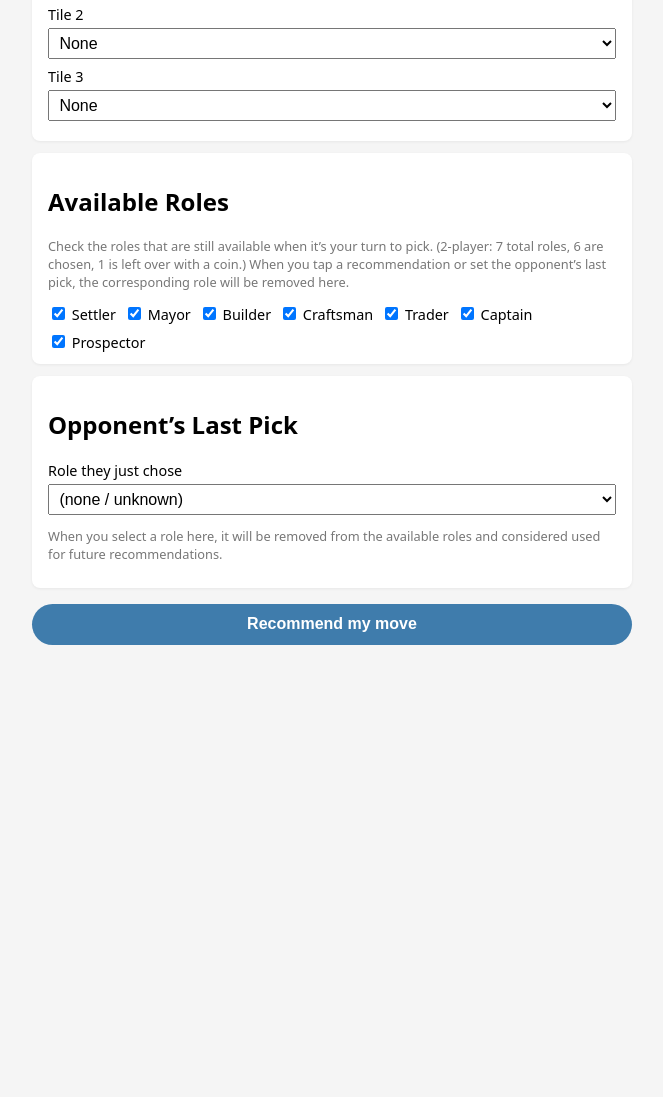
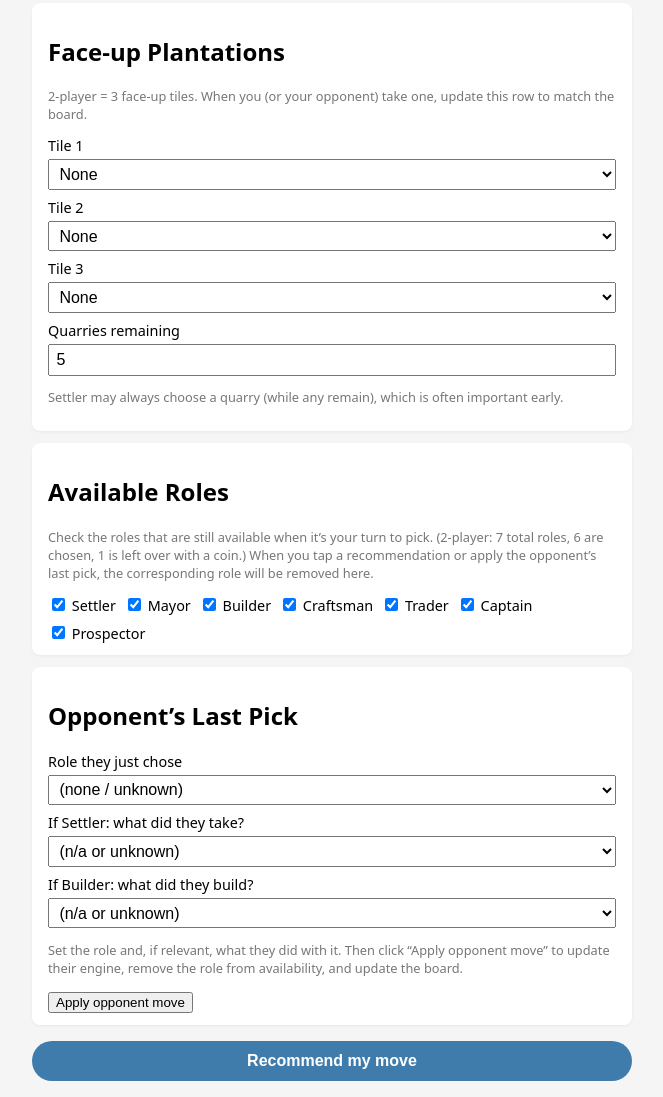
Before and after one commit to patrickrbarry/puerto-rico-helper, a plain HTML site: page index.html in a window 1280 px wide. Shown: the part 999-2096 px from the top of the page, without its empty margins (308-971 px from the left). Before the commit the page ends 1660 px from the top, so only its background shows below. Drawn offline with Linux system fonts and the light colour scheme.

Commit message:
Add quarry details and refine text in index.html
Updated various sections to include quarry information and improved wording for clarity.

```diff
--- a/index.html
+++ b/index.html
@@ -1,6 +1,6 @@
 <!DOCTYPE html>
 <html lang="en">
-<head>
+head>
   <meta charset="UTF-8" />
   <title>Puerto Rico Opening Helper</title>
   <meta name="viewport" content="width=device-width, initial-scale=1" />
@@ -56,8 +56,18 @@
 
     <section class="card">
       <h2>Your current engine</h2>
-      <p id="your-plantations-display" class="hint">Starting crop: (set by Governor). Extra plantations: none yet.</p>
+      <p id="your-plantations-display" class="hint">
+        Starting crop: (set by Governor). Extra plantations: none yet. Quarries: 0.
+      </p>
       <p id="your-buildings-display" class="hint">Buildings: none yet.</p>
+    </section>
+
+    <section class="card">
+      <h2>Opponent's current engine</h2>
+      <p id="opp-plantations-display" class="hint">
+        Starting crop: (set by Governor). Extra plantations: none yet. Quarries: 0.
+      </p>
+      <p id="opp-buildings-display" class="hint">Buildings: none yet.</p>
     </section>
 
     <section class="card">
@@ -100,6 +110,14 @@
           <option value="Coffee">Coffee</option>
         </select>
       </div>
+
+      <div class="field-row">
+        <label for="quarries-remaining">Quarries remaining</label>
+        <input id="quarries-remaining" type="number" min="0" max="5" value="5" />
+      </div>
+      <p class="hint">
+        Settler may always choose a quarry (while any remain), which is often important early.
+      </p>
     </section>
 
     <section class="card">
@@ -107,7 +125,7 @@
       <p class="hint">
         Check the roles that are still available when it’s your turn to pick.
         (2-player: 7 total roles, 6 are chosen, 1 is left over with a coin.)
-        When you tap a recommendation or set the opponent’s last pick, the
+        When you tap a recommendation or apply the opponent’s last pick, the
         corresponding role will be removed here.
       </p>
       <div class="roles">
@@ -123,6 +141,7 @@
 
     <section class="card">
       <h2>Opponent’s Last Pick</h2>
+
       <div class="field-row">
         <label for="opp-last-role">Role they just chose</label>
         <select id="opp-last-role">
@@ -136,10 +155,38 @@
           <option value="Prospector">Prospector</option>
         </select>
       </div>
+
+      <div class="field-row">
+        <label for="opp-settler-gain">If Settler: what did they take?</label>
+        <select id="opp-settler-gain">
+          <option value="">(n/a or unknown)</option>
+          <option value="Corn">Corn plantation</option>
+          <option value="Indigo">Indigo plantation</option>
+          <option value="Sugar">Sugar plantation</option>
+          <option value="Tobacco">Tobacco plantation</option>
+          <option value="Coffee">Coffee plantation</option>
+          <option value="Quarry">Quarry</option>
+        </select>
+      </div>
+
+      <div class="field-row">
+        <label for="opp-builder-building">If Builder: what did they build?</label>
+        <select id="opp-builder-building">
+          <option value="">(n/a or unknown)</option>
+          <option value="Small Indigo Plant">Small Indigo Plant</option>
+          <option value="Sugar Mill">Sugar Mill</option>
+          <option value="Small Market">Small Market</option>
+          <option value="Hacienda">Hacienda</option>
+          <option value="Other">Other / unknown</option>
+        </select>
+      </div>
+
       <p class="hint">
-        When you select a role here, it will be removed from the available roles and
-        considered used for future recommendations.
+        Set the role and, if relevant, what they did with it. Then click “Apply opponent move”
+        to update their engine, remove the role from availability, and update the board.
       </p>
+
+      <button id="apply-opp-btn">Apply opponent move</button>
     </section>
 
     <button id="recommend-btn">Recommend my move</button>
```
